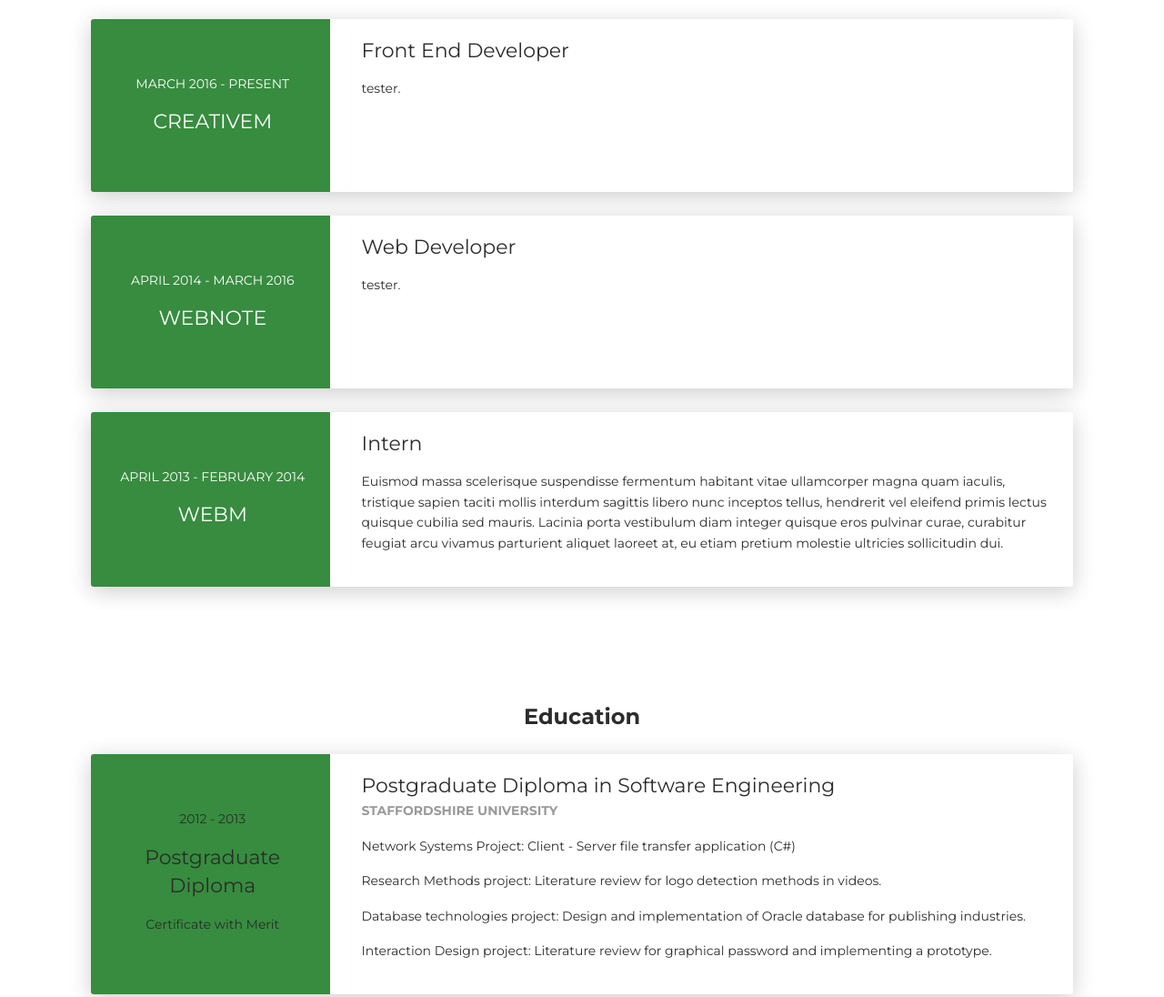
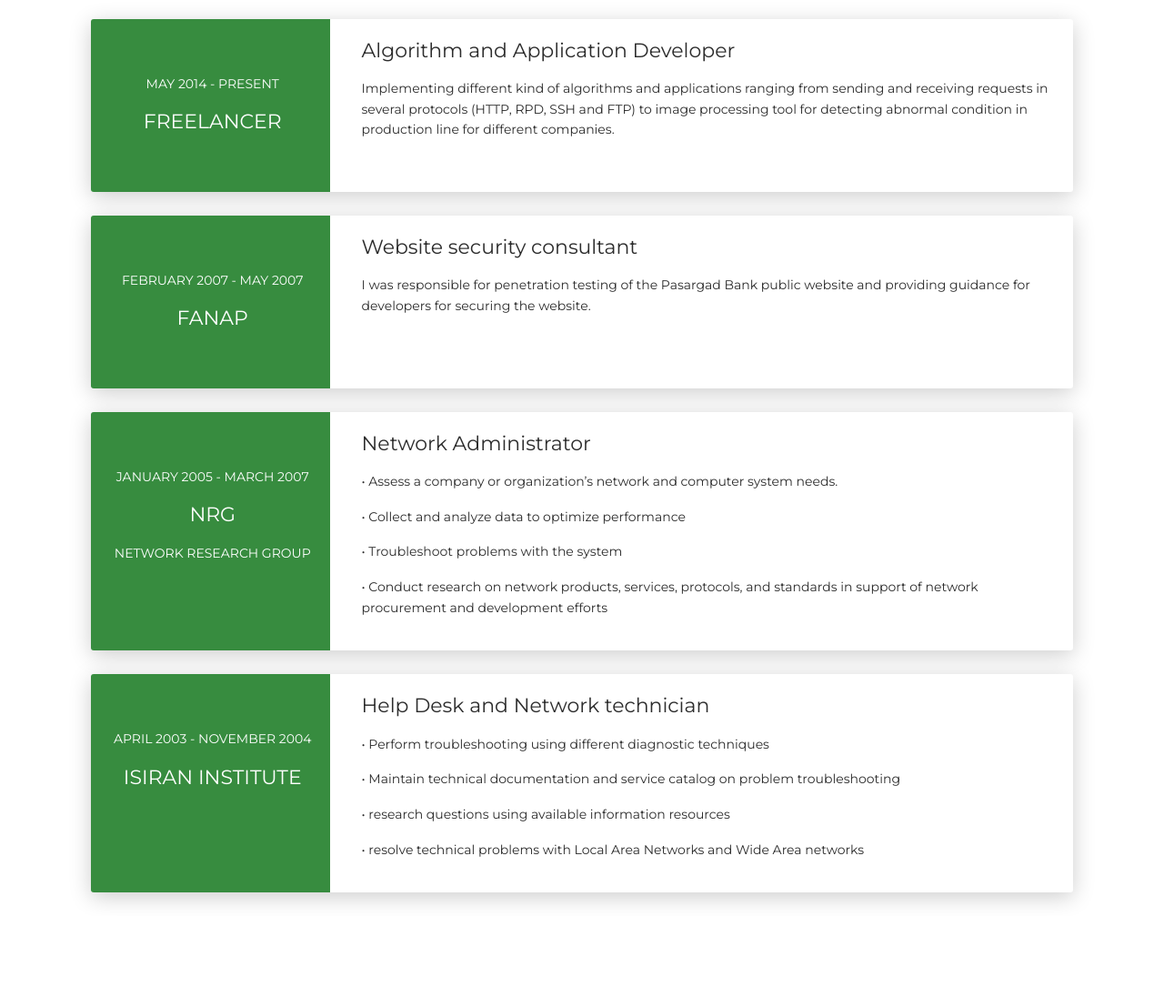
Before and after one commit to HadiJalali/HadiJalali.github.io, a plain HTML site: page index.html in a window 1280 px wide. Shown: the part 1397-2493 px from the top of the page at 91% size. Drawn offline with Linux system fonts and the light colour scheme.

Commit message:
fixed experience

```diff
--- a/index.html
+++ b/index.html
@@ -46,7 +46,7 @@
           <p class="category text-white">Algorithm Developer</p>
             <p class="category text-white">Interested in Computer Vision and Machine Learning</p>
               <p class="category text-white">Mathematics lover</p>
-             <!-- <a class="btn btn-primary smooth-scroll mr-2" href="#contact" data-aos="zoom-in" data-aos-anchor="data-aos-anchor">Hire Me</a> --><a class="btn btn-primary" href="#" data-aos="zoom-in" data-aos-anchor="data-aos-anchor">Download CV</a>
+             <!-- <a class="btn btn-primary smooth-scroll mr-2" href="#contact" data-aos="zoom-in" data-aos-anchor="data-aos-anchor">Hire Me</a> <a class="btn btn-primary" href="#" data-aos="zoom-in" data-aos-anchor="data-aos-anchor">Download CV</a>-->
         </div>
       </div>
       <div class="section">
@@ -299,14 +299,14 @@
       <div class="row">
         <div class="col-md-3 bg-primary" data-aos="fade-right" data-aos-offset="50" data-aos-duration="500">
           <div class="card-body cc-experience-header">
-            <p>March 2016 - Present</p>
-            <div class="h5">CreativeM</div>
+            <p>May 2014 - Present</p>
+            <div class="h5">Freelancer</div>
           </div>
         </div>
         <div class="col-md-9" data-aos="fade-left" data-aos-offset="50" data-aos-duration="500">
           <div class="card-body">
-            <div class="h5">Front End Developer</div>
-            <p>tester.</p>
+            <div class="h5">Algorithm and Application Developer</div>
+            <p>Implementing different kind of algorithms and applications ranging from sending and receiving requests in several protocols (HTTP, RPD, SSH and FTP) to image processing tool for detecting abnormal condition in production line for different companies.</p>
           </div>
         </div>
       </div>
@@ -315,14 +315,14 @@
       <div class="row">
         <div class="col-md-3 bg-primary" data-aos="fade-right" data-aos-offset="50" data-aos-duration="500">
           <div class="card-body cc-experience-header">
-            <p>April 2014 - March 2016</p>
-            <div class="h5">WebNote</div>
+            <p>February 2007 - May 2007</p>
+            <div class="h5">FANAP</div>
           </div>
         </div>
         <div class="col-md-9" data-aos="fade-left" data-aos-offset="50" data-aos-duration="500">
           <div class="card-body">
-            <div class="h5">Web Developer</div>
-            <p>tester.</p>
+            <div class="h5">Website security consultant</div>
+            <p>I was responsible for penetration testing of the Pasargad Bank public website and providing guidance for developers for securing the website.</p>
           </div>
         </div>
       </div>
@@ -331,14 +331,37 @@
       <div class="row">
         <div class="col-md-3 bg-primary" data-aos="fade-right" data-aos-offset="50" data-aos-duration="500">
           <div class="card-body cc-experience-header">
-            <p>April 2013 - February 2014</p>
-            <div class="h5">WEBM</div>
+            <p>January 2005 - March 2007</p>
+            <div class="h5">NRG</div>
+            <p>Network Research Group</p>
           </div>
         </div>
         <div class="col-md-9" data-aos="fade-left" data-aos-offset="50" data-aos-duration="500">
           <div class="card-body">
-            <div class="h5">Intern</div>
-            <p>Euismod massa scelerisque suspendisse fermentum habitant vitae ullamcorper magna quam iaculis, tristique sapien taciti mollis interdum sagittis libero nunc inceptos tellus, hendrerit vel eleifend primis lectus quisque cubilia sed mauris. Lacinia porta vestibulum diam integer quisque eros pulvinar curae, curabitur feugiat arcu vivamus parturient aliquet laoreet at, eu etiam pretium molestie ultricies sollicitudin dui.</p>
+            <div class="h5">Network Administrator</div>
+            <p>&bull; Assess a company or organization’s network and computer system needs.</p>
+            <p>&bull; Collect and analyze data to optimize performance</p>
+            <p>&bull; Troubleshoot problems with the system</p>
+            <p>&bull; Conduct research on network products, services, protocols, and standards in support of network procurement and development efforts</p>
+          </div>
+        </div>
+      </div>
+    </div>
+    <div class="card">
+      <div class="row">
+        <div class="col-md-3 bg-primary" data-aos="fade-right" data-aos-offset="50" data-aos-duration="500">
+          <div class="card-body cc-experience-header">
+            <p>April 2003 - November 2004</p>
+            <div class="h5">IsIran Institute</div>
+          </div>
+        </div>
+        <div class="col-md-9" data-aos="fade-left" data-aos-offset="50" data-aos-duration="500">
+          <div class="card-body">
+            <div class="h5">Help Desk and Network technician</div>
+            <p>&bull; Perform troubleshooting using different diagnostic techniques</p>
+            <p>&bull; Maintain technical documentation and service catalog on problem troubleshooting</p>
+            <p>&bull; research questions using available information resources</p>
+            <p>&bull; resolve technical problems with Local Area Networks and Wide Area networks</p>
           </div>
         </div>
       </div>
```
Also changed, not shown: styles/main.css.
